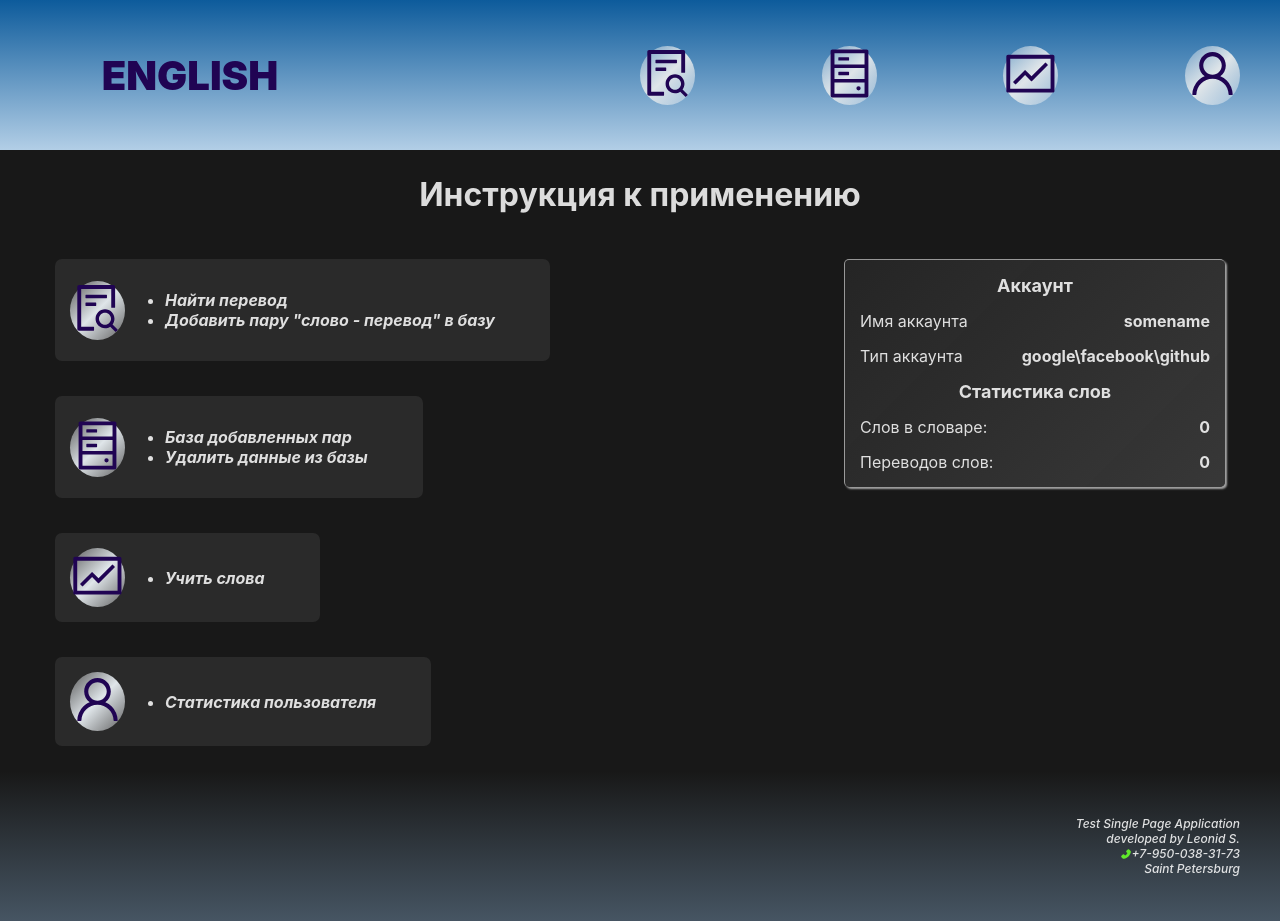
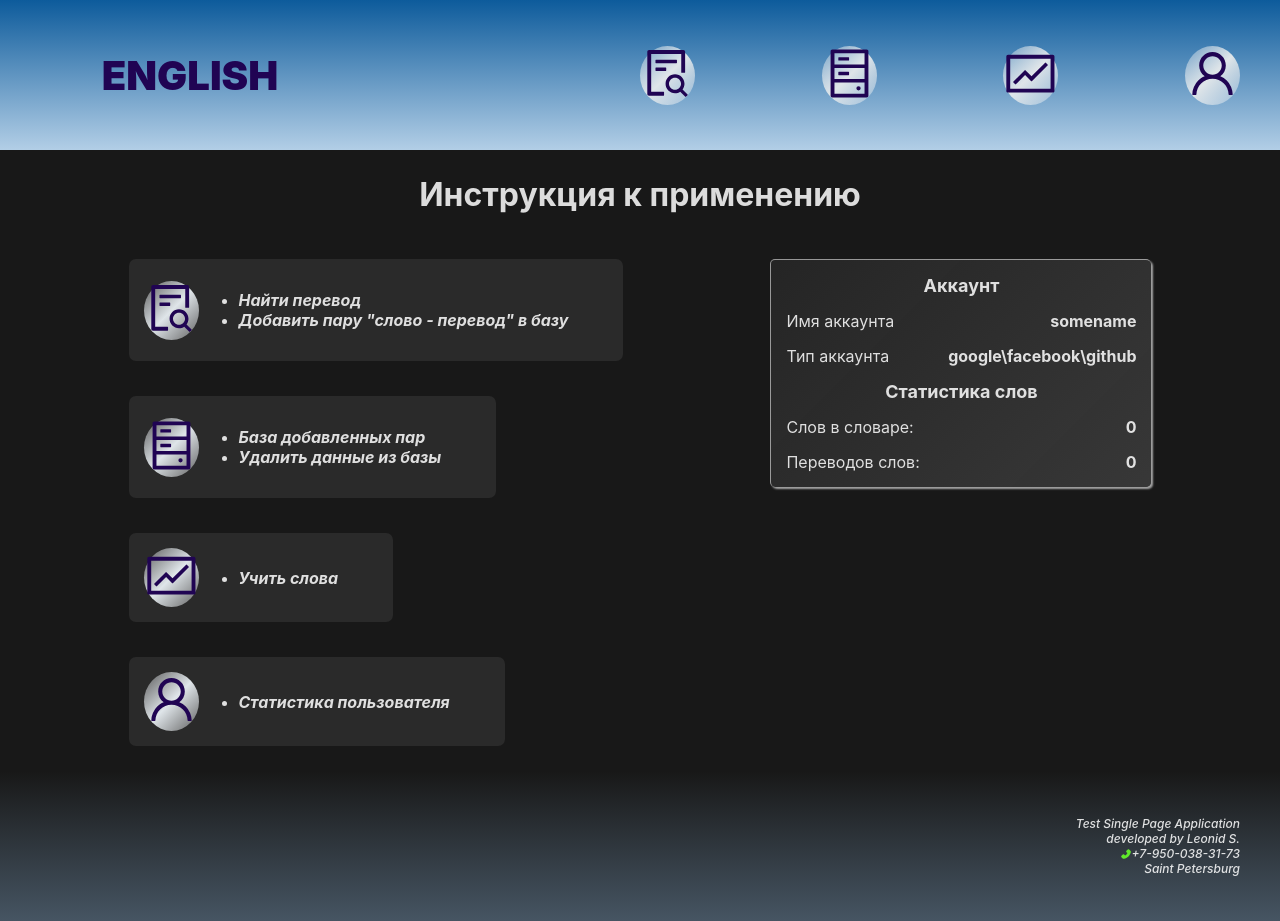
Before and after one commit to AlexCole999/first-project-eng, a React (Create React App) app: page / in a window 1280 px wide. Built offline with nearby package versions, Linux system fonts and the light colour scheme; no server answers; the database is empty.

Commit message:
Profile --->>> transfered logic and fucntionality into ProfileStatistic component & added it into Instruction component

```diff
--- a/src/components/App/Dashboard/Instruction/Instruction.css
+++ b/src/components/App/Dashboard/Instruction/Instruction.css
@@ -1,9 +1,10 @@
 .Instruction{
-
+  display: flex;
+  flex-direction: column;
 }
 .Instruction-wrapper{
   display: flex;
-  justify-content: space-between;
+  justify-content: space-around;
 }
 .Instruction-elements{
   display: flex;
```
